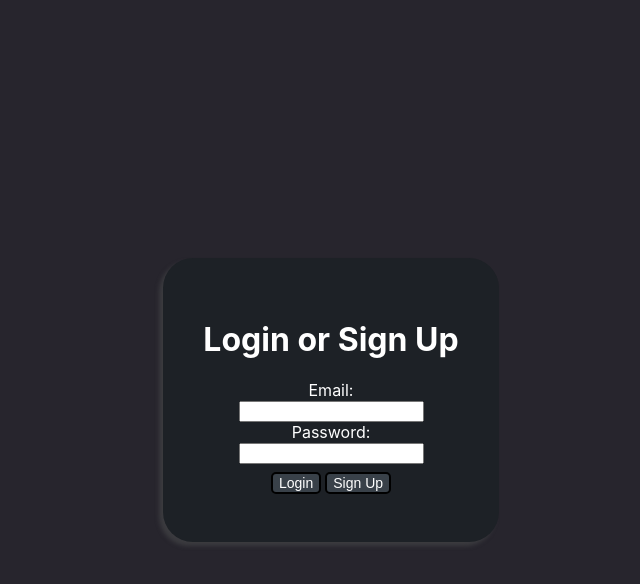
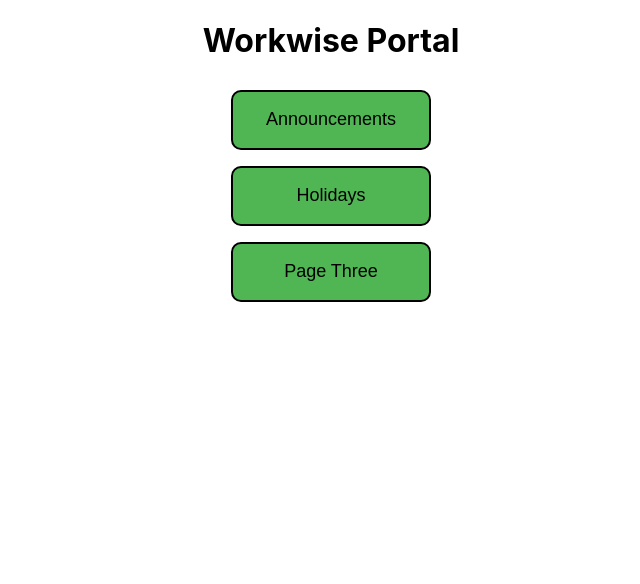
Before and after one commit to shakikk/workwise-portal, a React (Create React App) app: page / in a window 1280 px wide. Before the commit this address led to /login. Shown: the top 584 px of the page, without its empty margins (309-949 px from the left). Built offline with nearby package versions, Linux system fonts and the light colour scheme; no server answers.

Commit message:
Revert "Merge branch 'master' of https://github.com/shakikk/workwise-portal"
This reverts commit 071df6831ec891b471e5dd0da319a111b29d9dff, reversing
changes made to 54581274fb3ef3a22c3ca21efbe1f420eb027d68.

```diff
--- a/package.json
+++ b/package.json
@@ -6,7 +6,6 @@
     "@testing-library/jest-dom": "^5.16.5",
     "@testing-library/react": "^13.4.0",
     "@testing-library/user-event": "^13.5.0",
-    "firebase": "^9.19.1",
     "react": "^18.2.0",
     "react-dom": "^18.2.0",
     "react-router-dom": "^6.10.0",
--- a/src/App.js
+++ b/src/App.js
@@ -1,104 +1,19 @@
-import React, { useState, useEffect } from 'react';
-import { BrowserRouter as Router, Route, Routes, Navigate, useNavigate, Link } from 'react-router-dom';
-import { getAuth, createUserWithEmailAndPassword, signInWithEmailAndPassword, onAuthStateChanged } from 'firebase/auth';
+import React from 'react';
+import { BrowserRouter as Router, Route, Routes } from 'react-router-dom';
+import Announcements from './pages/announcements';
+import Holidays from './pages/Holidays';
+import PageThree from './pages/pageThree';
 import HomePage from './pages/homePage';
-import Announcements from './pages/announcements';
-import Holidays from './pages/holidays';
-import PageThree from './pages/pageThree';
-import { auth } from './Auth/firebase';
-
-function LoginPage() {
-    const navigate = useNavigate();
-    const [email, setEmail] = useState('');
-    const [password, setPassword] = useState('');
-    const [errorMessage, setErrorMessage] = useState('');
-
-    const handleEmailChange = (event) => {
-        setEmail(event.target.value);
-    };
-
-    const handlePasswordChange = (event) => {
-        setPassword(event.target.value);
-    };
-
-    const handleLogin = (event) => {
-        event.preventDefault();
-        setErrorMessage('');
-
-        signInWithEmailAndPassword(auth, email, password)
-            .then((userCredential) => {
-                const user = userCredential.user;
-                navigate('/');
-            })
-            .catch((error) => {
-                const errorCode = error.code;
-                const errorMessage = error.message;
-                setErrorMessage(errorMessage);
-            });
-    };
-
-    const handleSignUp = (event) => {
-        event.preventDefault();
-        setErrorMessage('');
-
-        createUserWithEmailAndPassword(auth, email, password)
-            .then((userCredential) => {
-                const user = userCredential.user;
-                navigate('/');
-            })
-            .catch((error) => {
-                const errorCode = error.code;
-                const errorMessage = error.message;
-                setErrorMessage(errorMessage);
-            });
-    };
-
-    return (
-        <div className="container">
-            <h1 >Login or Sign Up</h1>
-            <form onSubmit={handleLogin}>
-                <label className="label-style">
-                    Email:
-                    <br />
-                    <input type="email" value={email} onChange={handleEmailChange} required />
-                </label>
-                <br />
-                <label className="label-style">
-                    Password:
-                    <br />
-                    <input type="password" value={password} onChange={handlePasswordChange} required />
-                </label>
-                <br />
-                <button className="small-button" type="submit">Login</button>
-                <button className="small-button" onClick={handleSignUp}>Sign Up</button>
-            </form>
-            {errorMessage && <p>{errorMessage}</p>}
-        </div>
-    );
-}
 
 function App() {
-    const [user, setUser] = useState(null);
-
-    useEffect(() => {
-        onAuthStateChanged(auth, (user) => {
-            if (user) {
-                setUser(user);
-            } else {
-                setUser(null);
-            }
-        });
-    }, []);
-
     return (
         <Router>
             <div>
                 <Routes>
-                    <Route path="/" element={user ? <HomePage /> : <Navigate to="/login" />} />
-                    <Route path="/announcements" element={user ? <Announcements /> : <Navigate to="/login" />} />
-                    <Route path="/holidays" element={user ? <Holidays /> : <Navigate to="/login" />} />
-                    <Route path="/page-three" element={user ? <PageThree /> : <Navigate to="/login" />} />
-                    <Route path="/login" element={<LoginPage />} />
+                    <Route path="/" element={<HomePage />} />
+                    <Route path="/Announcements" element={<Announcements />} />
+                    <Route path="/Holidays" element={<Holidays />} />
+                    <Route path="/page-three" element={<PageThree />} />
                 </Routes>
             </div>
         </Router>
--- a/src/Auth/SignOutButton.js
+++ /dev/null
@@ -1,18 +0,0 @@
-import { getAuth, signOut } from 'firebase/auth';
-import { auth } from './firebase';
-
-function SignOutButton() {
-    const handleSignOut = () => {
-        signOut(auth)
-            .then(() => {
-                // Sign-out successful.
-            })
-            .catch((error) => {
-                // An error happened.
-            });
-    };
-
-    return <button className="small-button" onClick={handleSignOut}>Sign Out</button>;
-}
-
-export default SignOutButton;
--- a/src/Auth/firebase.js
+++ /dev/null
@@ -1,19 +0,0 @@
-// Import the functions you need from the SDKs you need
-import { initializeApp } from "firebase/app";
-import { getAuth } from "firebase/auth";
-// TODO: Add SDKs for Firebase products that you want to use
-// https://firebase.google.com/docs/web/setup#available-libraries
-
-// Your web app's Firebase configuration
-const firebaseConfig = {
-    apiKey: "AIzaSyAo6Pd0JvQRIFG-NkqHRw6hvMhJZQ4DkDU",
-    authDomain: "workwise-portal.firebaseapp.com",
-    projectId: "workwise-portal",
-    storageBucket: "workwise-portal.appspot.com",
-    messagingSenderId: "1008363345920",
-    appId: "1:1008363345920:web:121c83973f0fd2628c60e5"
-};
-
-// Initialize Firebase
-const app = initializeApp(firebaseConfig);
-export const auth = getAuth(app);
--- a/src/pages/homePage.js
+++ b/src/pages/homePage.js
@@ -1,7 +1,6 @@
 import React from 'react';
 import { Link } from 'react-router-dom';
 import './styles.css';
-import SignOutButton from '../Auth/SignOutButton';
 
 function HomePage() {
     return (
@@ -22,16 +21,6 @@ function HomePage() {
                     <button className="button-style">Page Three</button>
                 </Link>
             </div>
-            <p1> TO DO: </p1>
-            <ul>
-                <li>
-                    Holidays need to be implemented
-                </li>
-                <li>
-                    Announcements needs to be implemented
-                </li>
-            </ul>
-            <SignOutButton />
         </div>
     );
 }
--- a/src/pages/styles.css
+++ b/src/pages/styles.css
@@ -1,23 +1,24 @@
 .button-style {
-    background-color: #2a3338;
-    border: 2px solid #101010;
+    background-color: #4FB653FF;
+    border: 2px solid black;
     border-radius: 10px;
-    color: white;
+    color: black;
+    padding: 15px 32px;
     text-align: center;
     text-decoration: none;
     display: inline-block;
-    font-size: 16px;
-    margin: 10px;
+    font-size: 18px;
+    margin: 8px 2px;
     cursor: pointer;
-    width: 220px;
+    width: 200px;
     height: 60px;
 }
 
 .back-button {
-    background-color: #394149;
+    background-color: #4FB653FF;
     border: 2px solid black;
     border-radius: 16px;
-    color: white;
+    color: black;
     padding: 4px 18px;
     text-align: center;
     text-decoration: none;
@@ -27,40 +28,6 @@
     cursor: pointer;
 }
 
-.small-button {
-    background-color: #394149;
-    border: 2px solid black;
-    border-radius: 5px;
-    color: white;
+.container {
     text-align: center;
-    text-decoration: none;
-    display: inline-block;
-    font-size: 14px;
-    margin: 8px 2px;
-    cursor: pointer;
-
 }
-
-
-.label-style{
-    text-align: left;
-    color: white;
-}
-
-.container {
-    border-radius: 30px;
-    box-shadow: -4px 4px 4px #3b3b3f;
-    padding: 40px;
-    text-align: center;
-    background-color: #1d2126;
-
-}
-
-body {
-    display: flex;
-    justify-content: center;
-    align-items: center;
-    height: 100vh;
-    background-color: #27252d;
-    color: white;
-}
```
Also changed, not shown: src/pages/Holidays.js (renamed from src/pages/holidays.js), 2 other files (tests, documents, lock files or other folders).
